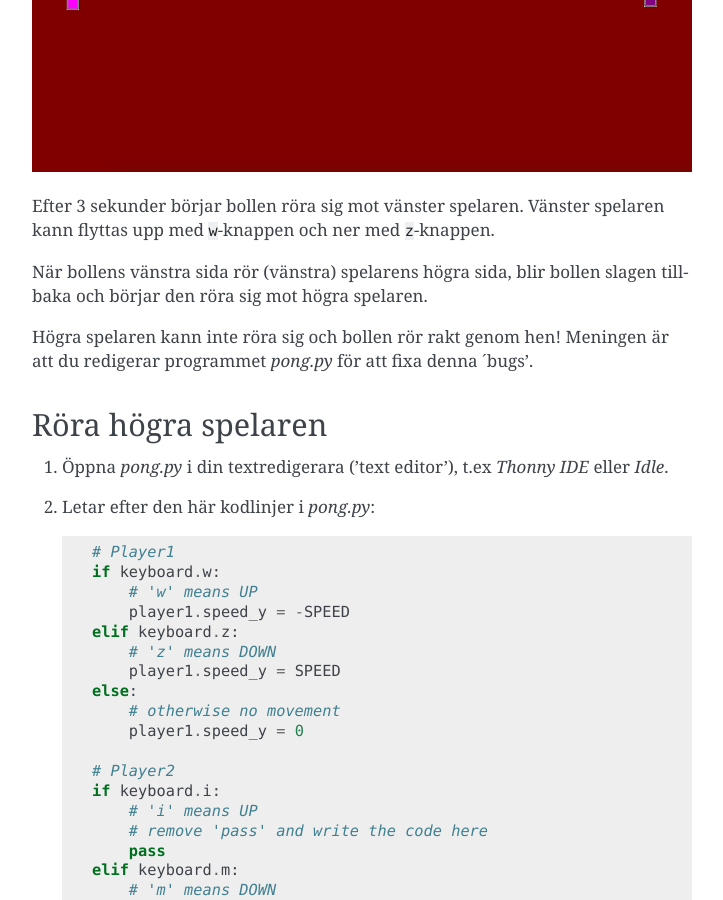
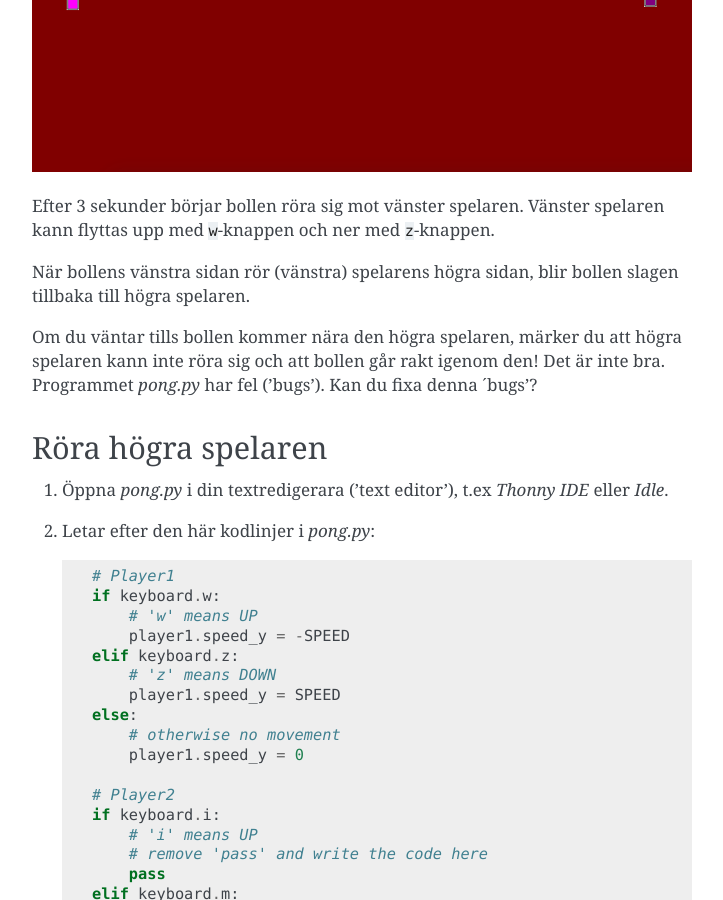
Before and after one commit to vbos70/KodKlubben, a Sphinx documentation site: the page built from docs/index.rst, in a window 1280 px wide and 900 px high, scrolled down 853 px. Shown: the whole window, without its empty margins (388-1111 px from the left). Built offline with Sphinx 7.4.7, drawn with Linux system fonts in a browser that asks for light colours.

Commit message:
small changes to the text.

```diff
--- a/docs/index.rst
+++ b/docs/index.rst
@@ -29,7 +29,8 @@ Spelet startas i terminalen med kommandot::
 
   $ pgzrun pong.py
 
-Obs: kommandot funkar om du är i mappen 'pgzero/pong' (man kommer dit med kommandot ``cd pgzero/pong``).
+Obs: kommandot funkar om du är i mappen 'pgzero/pong' (man kommer dit
+med kommandot ``cd pgzero/pong``).
 
 *Pong* ser ut som här:
 
@@ -38,12 +39,13 @@ Obs: kommandot funkar om du är i mappen 'pgzero/pong' (man kommer dit med komma
 Efter 3 sekunder börjar bollen röra sig mot vänster spelaren. Vänster
 spelaren kann flyttas upp med ``w``-knappen och ner med ``z``-knappen.
 
-När bollens vänstra sida rör (vänstra) spelarens högra sida, blir
-bollen slagen tillbaka och börjar den röra sig mot högra spelaren.
+När bollens vänstra sidan rör (vänstra) spelarens högra sidan, blir
+bollen slagen tillbaka till högra spelaren.
 
-Högra spelaren kann inte röra sig och bollen rör rakt genom hen!
-Meningen är att du redigerar programmet *pong.py* för att fixa denna
-´bugs'.
+Om du väntar tills bollen kommer nära den högra spelaren, märker du
+att högra spelaren kann inte röra sig och att bollen går rakt igenom
+den! Det är inte bra. Programmet *pong.py* har fel ('bugs').  Kan du
+fixa denna ´bugs'?
 
 Röra högra spelaren
 -------------------
```
Also changed, not shown: other parts of docs/index.rst (+2 -2 lines).
